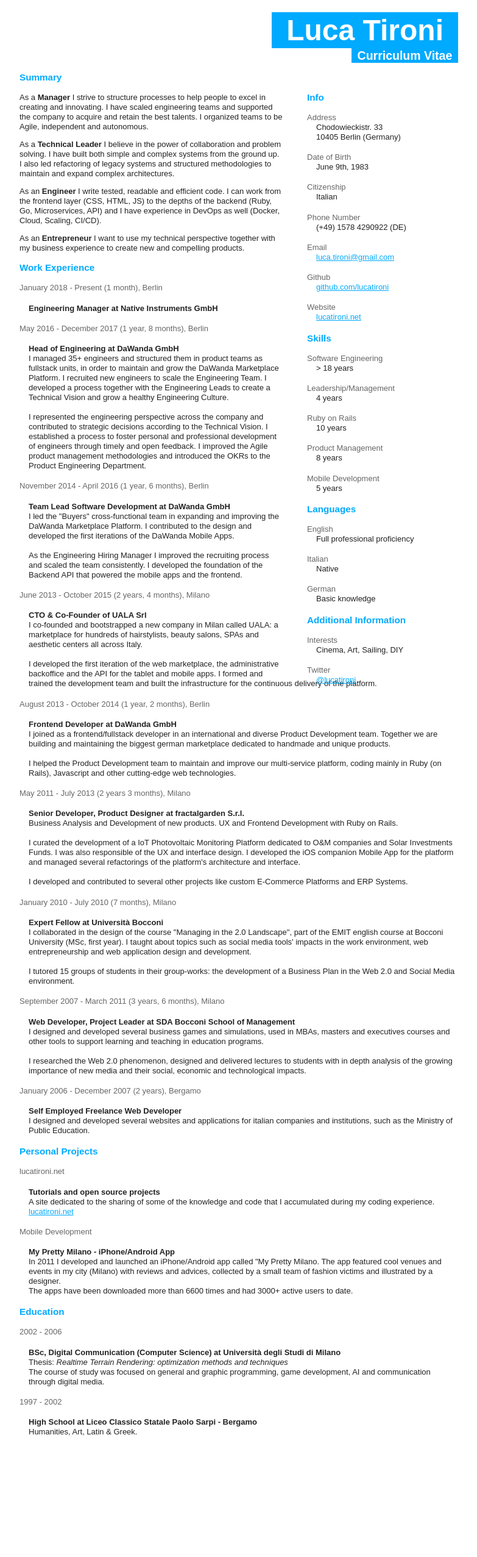
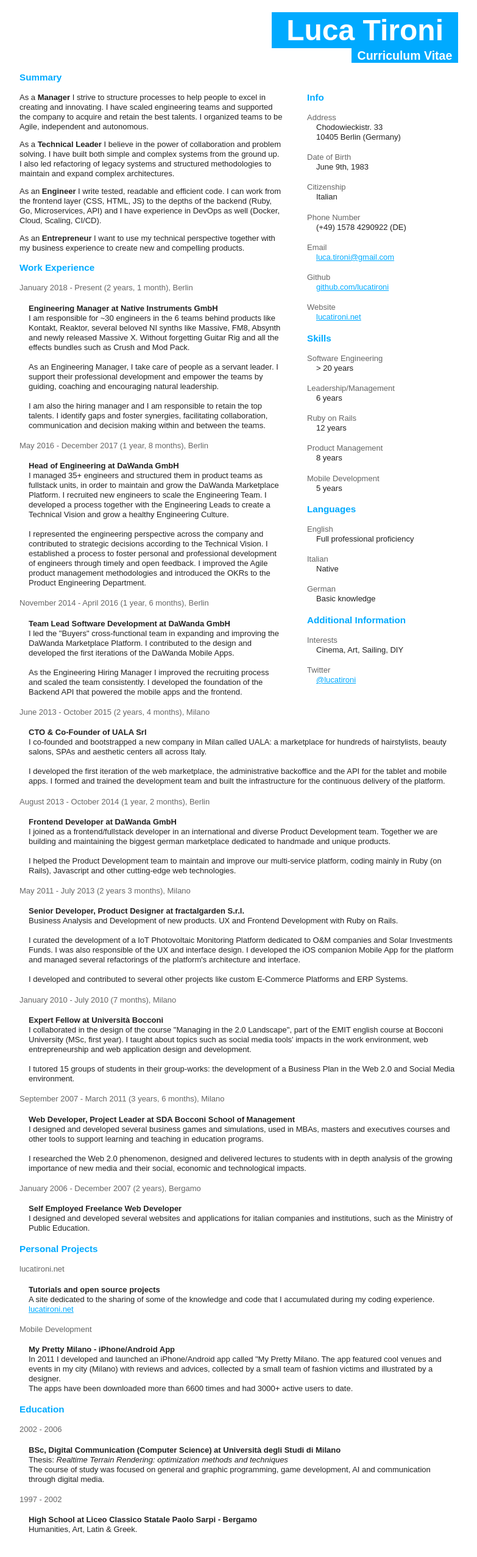
Before and after one commit to lucatironi/lucatironi.github.io, a Jekyll site: the page built from resume.html, in a window 1280 px wide. Shown: the whole page at 61% size, without its empty margins (248-1031 px from the left). Built offline with Jekyll 4.4.1, drawn with Linux system fonts in a browser that asks for light colours; before the commit the page ends 2393 px from its top, so only the background shows below that.

Commit message:
Update resume.html

```diff
--- a/resume.html
+++ b/resume.html
@@ -79,7 +79,7 @@ layout: null
       .container { width: 720px; margin: 0 auto; }
       header { text-align: right; }
       .wrapper { position: relative; }
-        .wrapper:before { content: ''; float: right; display: block; width: 40%; height: 980px; }
+        .wrapper:before { content: ''; float: right; display: block; width: 40%; height: 1000px; }
       aside { position: absolute; top: 0; right: 0; width: 40%; margin-top: 1.33em; }
         aside section { padding-left: 40px; }
       /* Typography */
@@ -142,9 +142,14 @@ layout: null
       <section id="employment">
         <h3>Work Experience</h3>
         <dl>
-          <dt>January 2018 - Present (1 month), Berlin</dt>
+          <dt>January 2018 - Present (2 years, 1 month), Berlin</dt>
             <dd>
               <h4>Engineering Manager at Native Instruments GmbH</h4>
+              I am responsible for ~30 engineers in the 6 teams behind products like Kontakt, Reaktor, several beloved NI synths like Massive, FM8, Absynth and newly released Massive X. Without forgetting Guitar Rig and all the effects bundles such as Crush and Mod Pack.<br>
+              <br>
+              As an Engineering Manager, I take care of people as a servant leader. I support their professional development and empower the teams by guiding, coaching and encouraging natural leadership.<br>
+              <br>
+              I am also the hiring manager and I am responsible to retain the top talents. I identify gaps and foster synergies, facilitating collaboration, communication and decision making within and between the teams.
             </dd>
           <dt>May 2016 - December 2017 (1 year, 8 months), Berlin</dt>
             <dd>
@@ -264,11 +269,11 @@ layout: null
           <h3>Skills</h3>
           <dl>
             <dt>Software Engineering</dt>
-              <dd>&gt; 18 years</dd>
+              <dd>&gt; 20 years</dd>
             <dt>Leadership/Management</dt>
-              <dd>4 years</dd>
+              <dd>6 years</dd>
             <dt>Ruby on Rails</dt>
-              <dd>10 years</dd>
+              <dd>12 years</dd>
             <dt>Product Management</dt>
               <dd>8 years</dd>
             <dt>Mobile Development</dt>
```
